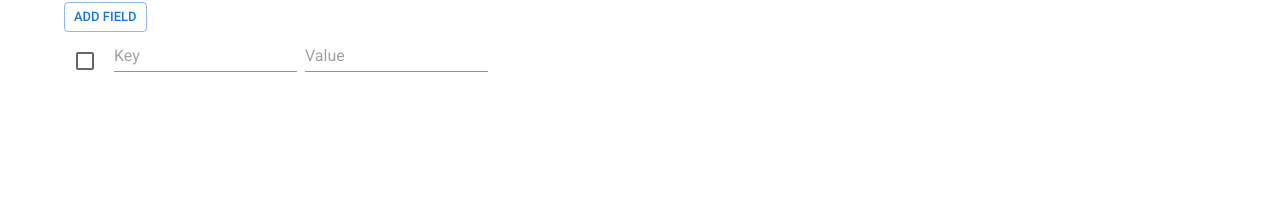
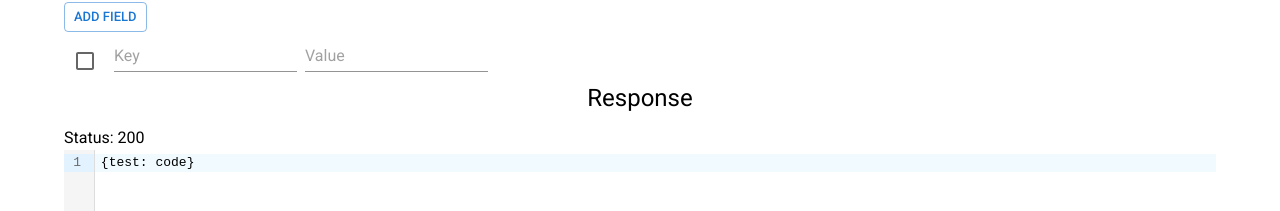
Before and after one commit to siloksan/rest-client-app, a Next.js app: page /rest-client in a window 1280 px wide. Shown: the part 275-486 px from the top of the page. Built offline with nearby package versions, Linux system fonts and the light colour scheme; no server answers; what @mui/material-nextjs would draw is missing.

Commit message:
feat/RESTful-client-template: add response field

```diff
--- /dev/null
+++ b/src/components/response-field/response-field.tsx
@@ -0,0 +1,21 @@
+import { Box, Typography } from '@mui/material';
+import { CodeEditor } from '../code-editor/code-editor';
+
+interface Props {
+  status: number;
+  value: string;
+}
+
+export function ResponseField({ status, value }: Props) {
+  return (
+    <Box sx={{ mt: 'auto', pb: '1.5em' }}>
+      <Typography align="center" variant="h5" mb={'.5em'}>
+        Response
+      </Typography>
+      <Typography component="span" mb={'.5em'}>
+        Status: {status}
+      </Typography>
+      <CodeEditor value={value} editable={false} />
+    </Box>
+  );
+}
--- a/src/components/rest-client/rest-client.tsx
+++ b/src/components/rest-client/rest-client.tsx
@@ -16,6 +16,7 @@ import Typography from '@mui/material/Typography';
 import { ChangeEvent, SyntheticEvent, useState } from 'react';
 import { initialField, Field, Fields } from '../fields/fields';
 import { CodeEditor } from '../code-editor/code-editor';
+import { ResponseField } from '../response-field/response-field';
 
 const METHODS = ['GET', 'POST', 'DELETE', 'PUT', 'PATH'];
 const TABS = ['Headers', 'Query', 'Body'];
@@ -27,6 +28,7 @@ export function RestClient() {
   const [headers, setHeaders] = useState<Field[]>([initialField]);
   const [queries, setQueries] = useState<Field[]>([initialField]);
   const [codeBody, setCodeBody] = useState('{}');
+  const [response] = useState<string | null>('{test: code}');
 
   const handleChangeMethod = ({ target: { value } }: SelectChangeEvent) =>
     setMethod(value);
@@ -87,6 +89,7 @@ export function RestClient() {
           <CodeEditor handler={setCodeBody} value={codeBody} />
         )}
       </Box>
+      {response && <ResponseField status={200} value={response} />}
     </Box>
   );
 }
```
